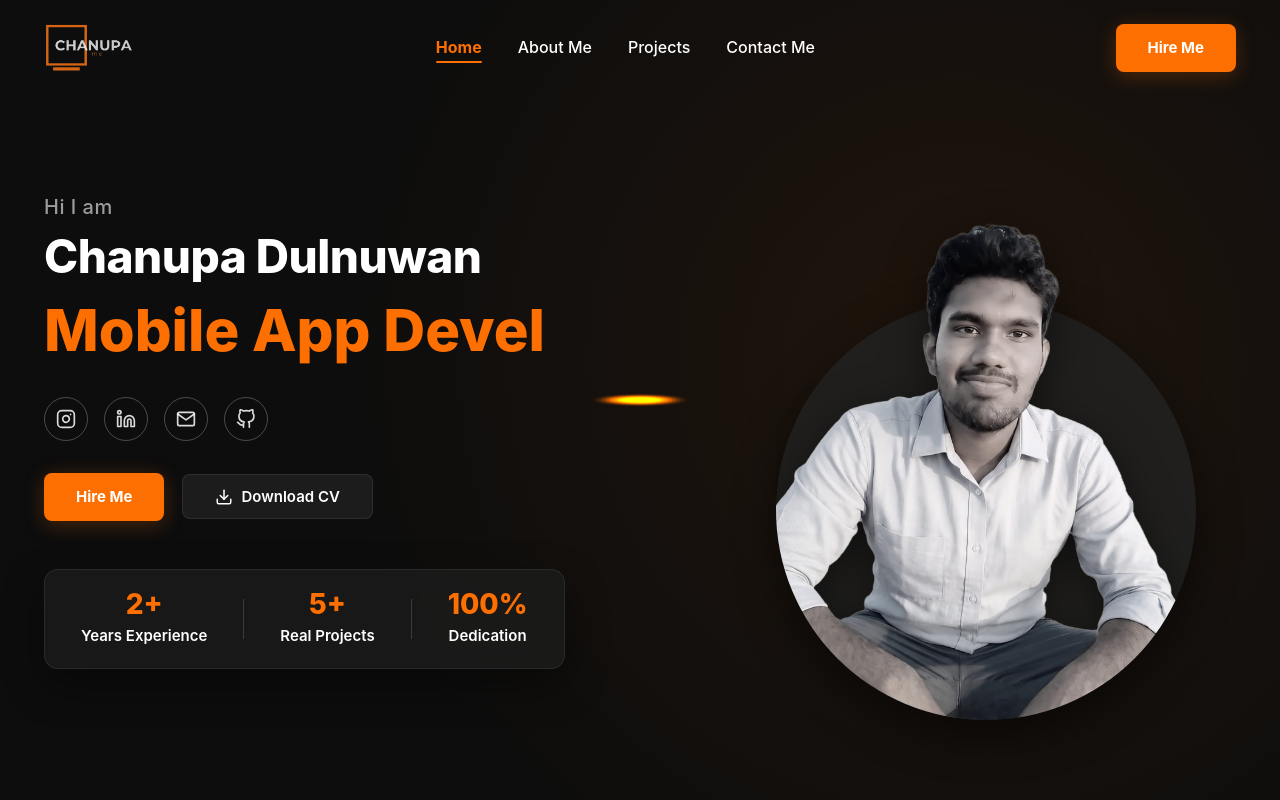
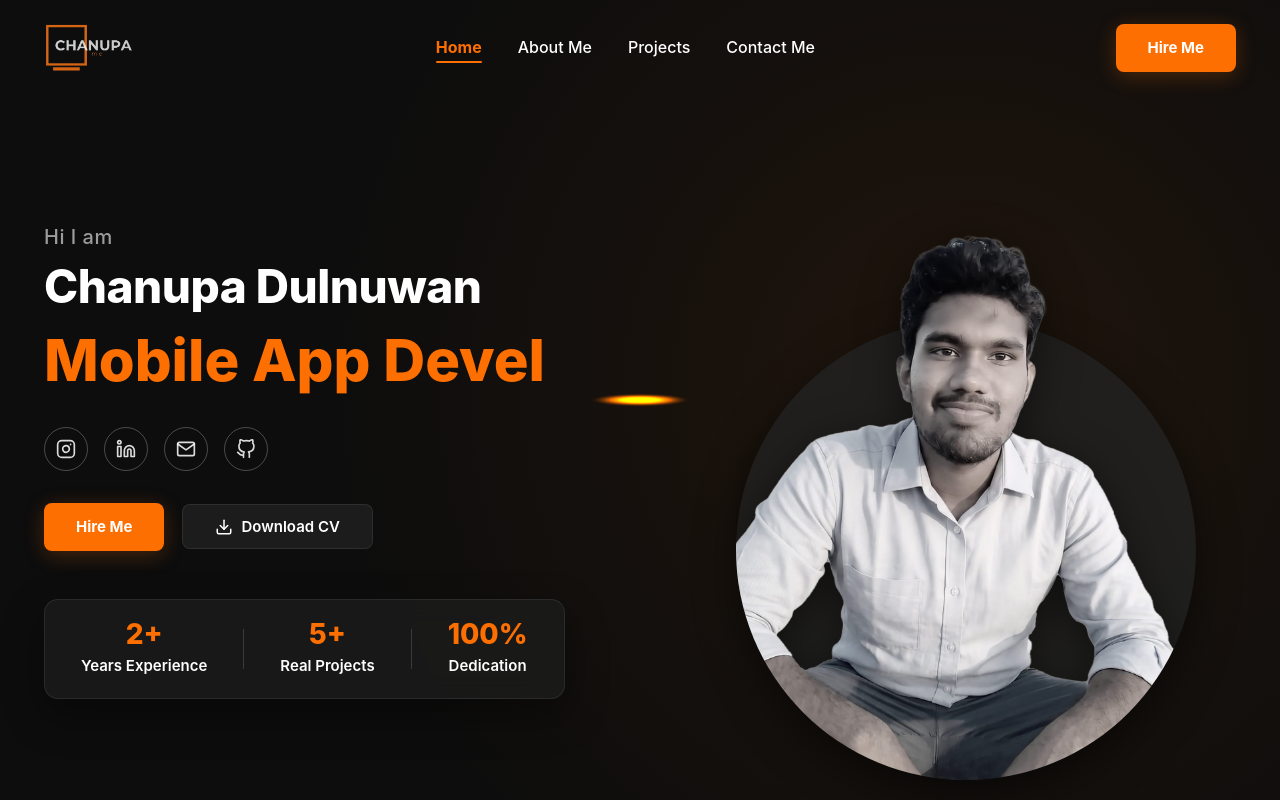
Before and after one commit to chanupadulnuwan/chanupa-portfolio, a React (Vite) app: page / in a window 1280 px wide. Shown: the top 800 px of the page. Built offline with nearby package versions, Linux system fonts and the light colour scheme.

Commit message:
style: scale up avatar set further (460px background circle, 740px image)

```diff
--- a/src/components/Hero.css
+++ b/src/components/Hero.css
@@ -103,43 +103,43 @@
   background: rgba(255, 255, 255, 0.15);
 }
 
-/* Right Column - 2 Circles 3D Pop-Out Technique (Scaled up) */
+/* Right Column - 2 Circles 3D Pop-Out Technique (Scaled up further) */
 .hero-image-wrapper {
   position: relative;
-  width: 500px;
-  height: 580px;
+  width: 540px;
+  height: 640px;
   margin: 0 auto;
   display: flex;
   justify-content: center;
   align-items: flex-end;
 }
 
-/* 2nd Circle: Grey Background Disc behind image (420px x 420px) */
+/* 2nd Circle: Grey Background Disc behind image (460px x 460px) */
 .hero-circle-bg {
   position: absolute;
   bottom: 0;
   left: 50%;
   transform: translateX(-50%);
-  width: 420px;
-  height: 420px;
+  width: 460px;
+  height: 460px;
   border-radius: 50%;
   background: rgba(34, 34, 34, 0.85);
   box-shadow: 0 16px 40px rgba(0, 0, 0, 0.5);
   z-index: 1;
 }
 
-/* 1st Circle: Front Masked Clipper Container (height = 580px) */
-/* Bottom rounded border (210px radius = 420px / 2) aligns EXACTLY with 2nd Circle's bottom layer */
-/* Top is taller (580px) so head part pops out above 2nd circle */
+/* 1st Circle: Front Masked Clipper Container (height = 640px) */
+/* Bottom rounded border (230px radius = 460px / 2) aligns EXACTLY with 2nd Circle's bottom layer */
+/* Top is taller (640px) so head part pops out above 2nd circle */
 .hero-avatar-clipper {
   position: absolute;
   bottom: 0;
   left: 50%;
   transform: translateX(-50%);
-  width: 420px;
-  height: 580px;
-  border-bottom-left-radius: 210px;
-  border-bottom-right-radius: 210px;
+  width: 460px;
+  height: 640px;
+  border-bottom-left-radius: 230px;
+  border-bottom-right-radius: 230px;
   overflow: hidden;
   display: flex;
   justify-content: center;
@@ -147,9 +147,9 @@
   z-index: 2;
 }
 
-/* Image inside 1st Circle Clipper - Scaled up (675px wide) so head pops out ~90px above background circle */
+/* Image inside 1st Circle Clipper - Scaled up (740px wide) so head pops out ~95px above background circle */
 .hero-avatar-img {
-  width: 675px;
+  width: 740px;
   height: auto;
   max-width: none;
   object-fit: contain;
```
